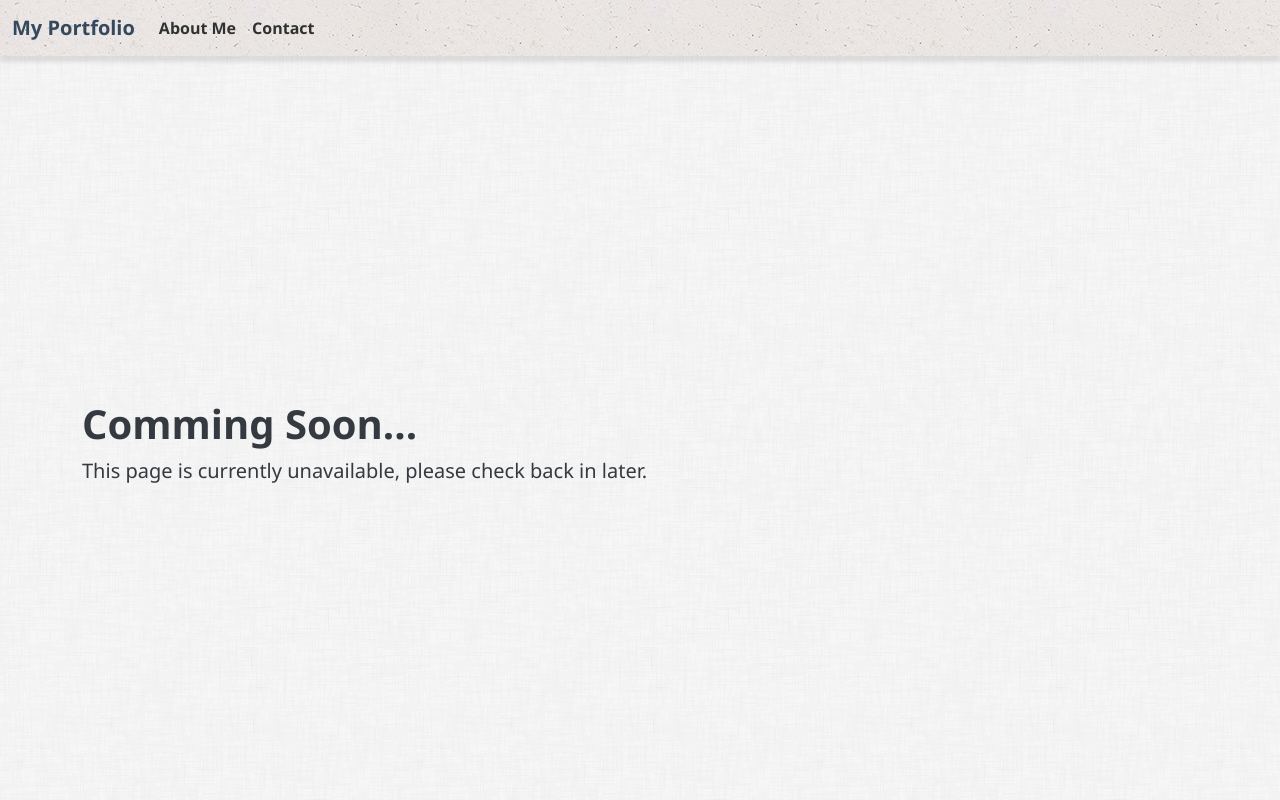
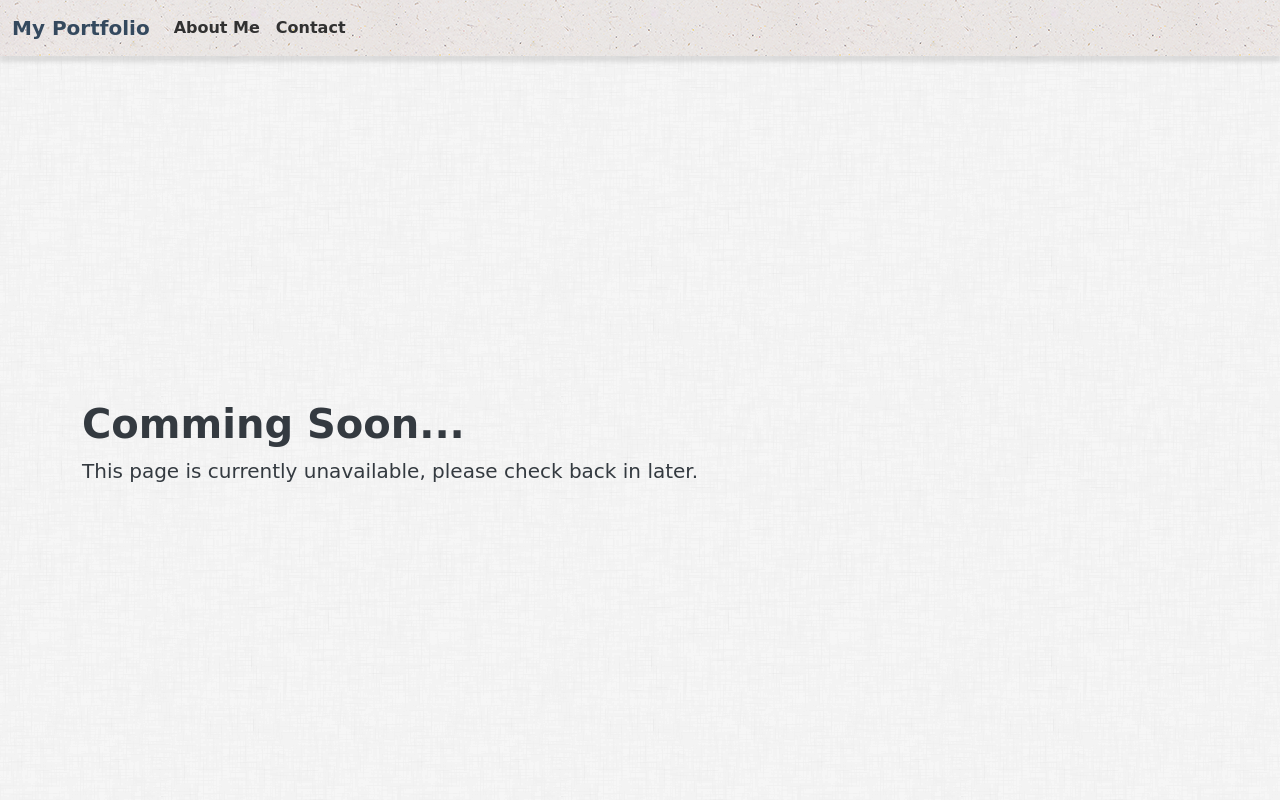
Before and after one commit to VincentBard/Portfolio, a plain HTML site: page ecommerce.html in a window 1280 px wide. Shown: the top 800 px of the page. Drawn offline with nearby package versions, Linux system fonts and the light colour scheme.

Commit message:
Update ecommerce.html

```diff
--- a/ecommerce.html
+++ b/ecommerce.html
@@ -7,7 +7,7 @@
     <link href="https://cdn.jsdelivr.net/npm/bootstrap@5.3.6/dist/css/bootstrap.min.css" rel="stylesheet" integrity="sha384-4Q6Gf2aSP4eDXB8Miphtr37CMZZQ5oXLH2yaXMJ2w8e2ZtHTl7GptT4jmndRuHDT" crossorigin="anonymous">
 
   </head>
-  <body style="font-family: 'Segoe UI', Tahoma, Geneva, Verdana, sans-serif; background-color: #f5f7fa; color: #343a40; background-image:url(dust_scratches.webp);">
+  <body style="font-family: Bradley Hand, cursive, Tahoma, Geneva, Verdana, sans-serif; background-color: #f5f7fa; color: #343a40; background-image:url(dust_scratches.webp);">
 
 
   <nav class="navbar navbar-expand-lg fixed-top" style="background-color: #ffffff; box-shadow: 0px 6px 4px rgba(0,0,0,0.1); background-image: url(ep_naturalwhite.webp);">
```
